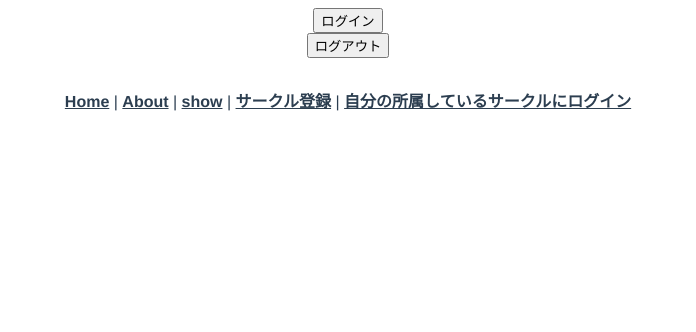
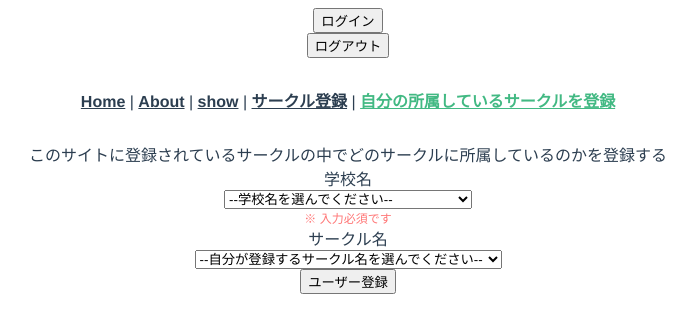
Before and after one commit to team2-birthday/our_app, a Vue app: page /userCircleRegister in a window 1280 px wide. Shown: the top 332 px of the page, without its empty margins (292-988 px from the left). Built offline with nearby package versions, Linux system fonts and the light colour scheme.

Commit message:
ファイル名変更

```diff
--- a/src/App.vue
+++ b/src/App.vue
@@ -5,8 +5,8 @@
     <router-link to="/about">About</router-link> |
     <router-link to="/showcircle">show</router-link> |
     <router-link to="/registerCircle">サークル登録</router-link> |
-    <router-link to="/circleLogin"
-      >自分の所属しているサークルにログイン</router-link
+    <router-link to="/userCircleRegister"
+      >自分の所属しているサークルを登録</router-link
     >
   </nav>
   <router-view />
--- a/src/router/index.js
+++ b/src/router/index.js
@@ -2,7 +2,7 @@ import { createRouter, createWebHistory } from "vue-router"
 import HomeView from "../views/HomeView.vue"
 import ShowCircle from "../views/ShowCircle.vue"
 import RegisterCircleView from "@/views/RegisterCircleView.vue"
-import CircleLoginView from "@/views/CircleLoginView.vue"
+import UserCircleRegisterView from "@/views/UserCircleRegisterView.vue"
 
 const routes = [
   {
@@ -30,9 +30,9 @@ const routes = [
     component: ShowCircle,
   },
   {
-    path: "/circleLogin",
-    name: "circleLogin",
-    component: CircleLoginView,
+    path: "/userCircleRegister",
+    name: "userCircleRegister",
+    component: UserCircleRegisterView,
   },
 ]
 
--- a/src/views/CircleLoginView.vue
+++ b/src/views/UserCircleRegisterView.vue
@@ -1,13 +1,15 @@
 <template>
-  <CircleLogin v-bind:universityList="universityList"></CircleLogin>
+  <UserCircleRegister
+    v-bind:universityList="universityList"
+  ></UserCircleRegister>
 </template>
 
 <script>
-import CircleLogin from "@/components/CircleLogin.vue"
+import UserCircleRegister from "@/components/UserCircleRegister.vue"
 export default {
-  name: "circleLogin",
+  name: "userCircleRegister",
   components: {
-    CircleLogin,
+    UserCircleRegister,
   },
   data() {
     return {
```
Also changed, not shown: src/components/UserCircleRegister.vue (renamed from src/components/CircleLogin.vue).
